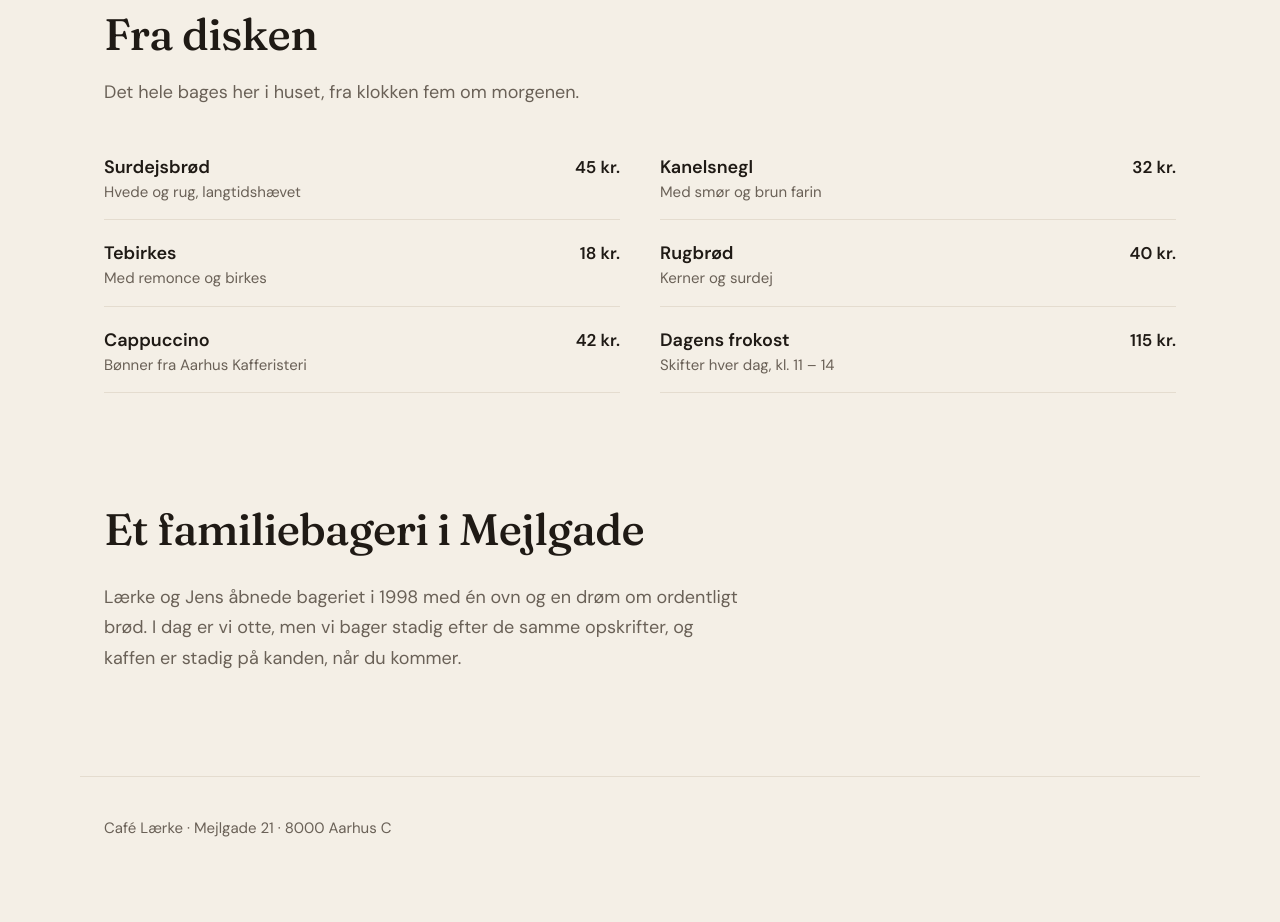
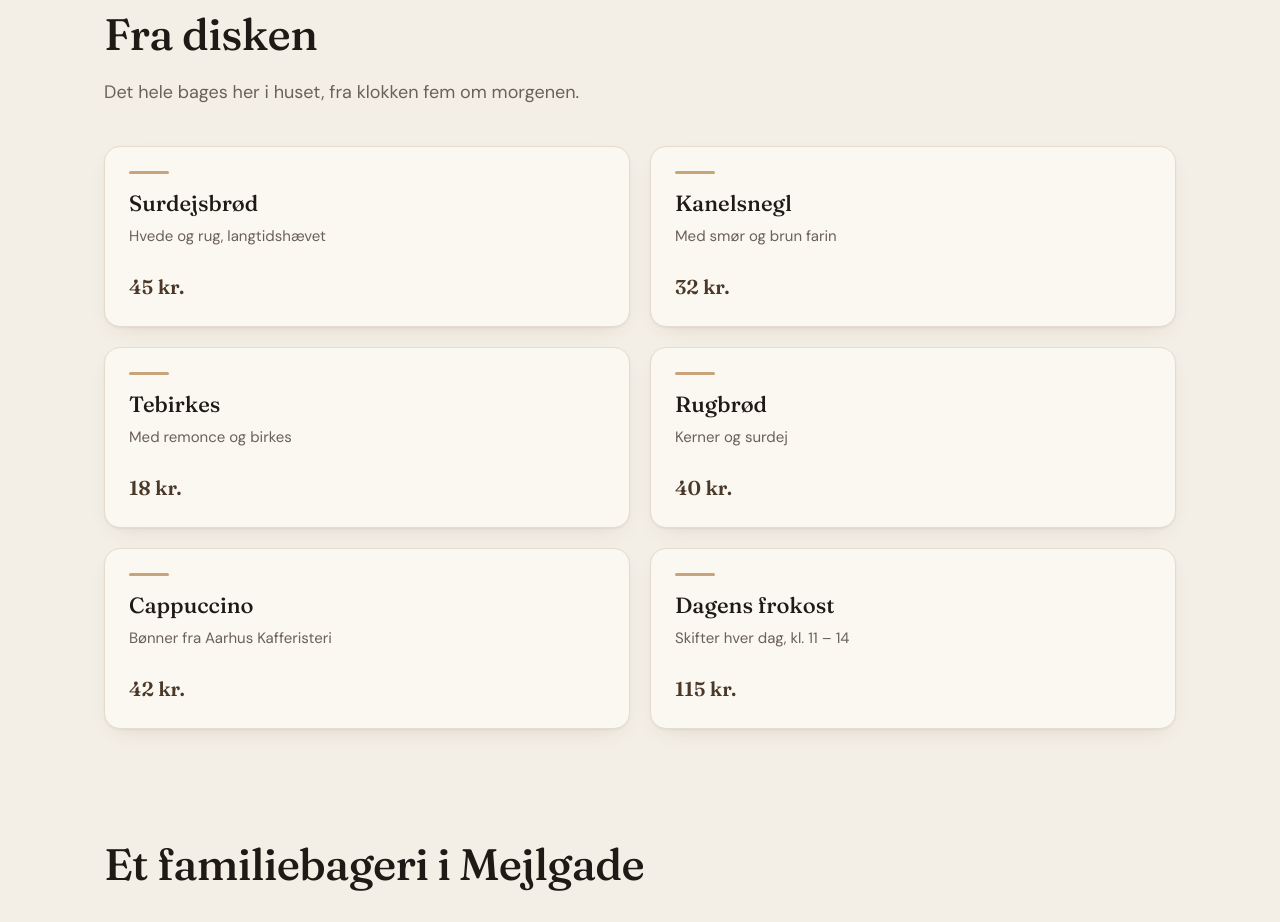
Before and after one commit to Britesite/britesite-demo-webpage, a Next.js app: page / in a window 1280 px wide. Shown: the part 1000-1922 px from the top of the page. Before the commit the page ends 1879 px from the top, so only its background shows below. Built offline with nearby package versions, Linux system fonts and the light colour scheme.

Commit message:
Menuen vist som kort, to ved siden af hinanden
Co-Authored-By: Claude Sonnet 5.5 <noreply@anthropic.com>

```diff
--- a/src/components/Menu.tsx
+++ b/src/components/Menu.tsx
@@ -5,14 +5,16 @@ export function Menu() {
     <section id="menu" className="mx-auto max-w-[1120px] scroll-mt-6 px-6 pt-[clamp(64px,8vw,104px)]">
       <h2 className="font-serif text-[clamp(32px,4vw,44px)] font-medium tracking-[-.015em]">{menu.title}</h2>
       <p className="mt-3 text-[18px] text-muted">{menu.lede}</p>
-      <ul className="mt-8 grid gap-x-10 gap-y-1 md:grid-cols-2">
+      <ul className="mt-10 grid grid-cols-1 gap-5 sm:grid-cols-2">
         {menu.items.map((item) => (
-          <li key={item.name} className="flex items-baseline gap-4 border-b border-line py-4">
-            <span>
-              <span className="block text-[18px] font-semibold">{item.name}</span>
-              <span className="block text-[15px] text-muted">{item.note}</span>
-            </span>
-            <span className="ml-auto whitespace-nowrap text-[17px] font-semibold tabular-nums">{item.price}</span>
+          <li
+            key={item.name}
+            className="flex flex-col rounded-2xl border border-line bg-card p-6 shadow-[0_1px_2px_rgba(54,40,28,.06),0_8px_24px_-12px_rgba(54,40,28,.18)] transition-transform duration-200 hover:-translate-y-0.5"
+          >
+            <span className="mb-4 block h-[3px] w-10 rounded-full bg-crust" aria-hidden="true" />
+            <span className="font-serif text-[22px] font-medium leading-tight">{item.name}</span>
+            <span className="mt-2 block text-[15px] text-muted">{item.note}</span>
+            <span className="mt-auto pt-6 font-serif text-[20px] font-semibold tabular-nums text-coffee">{item.price}</span>
           </li>
         ))}
       </ul>
```
